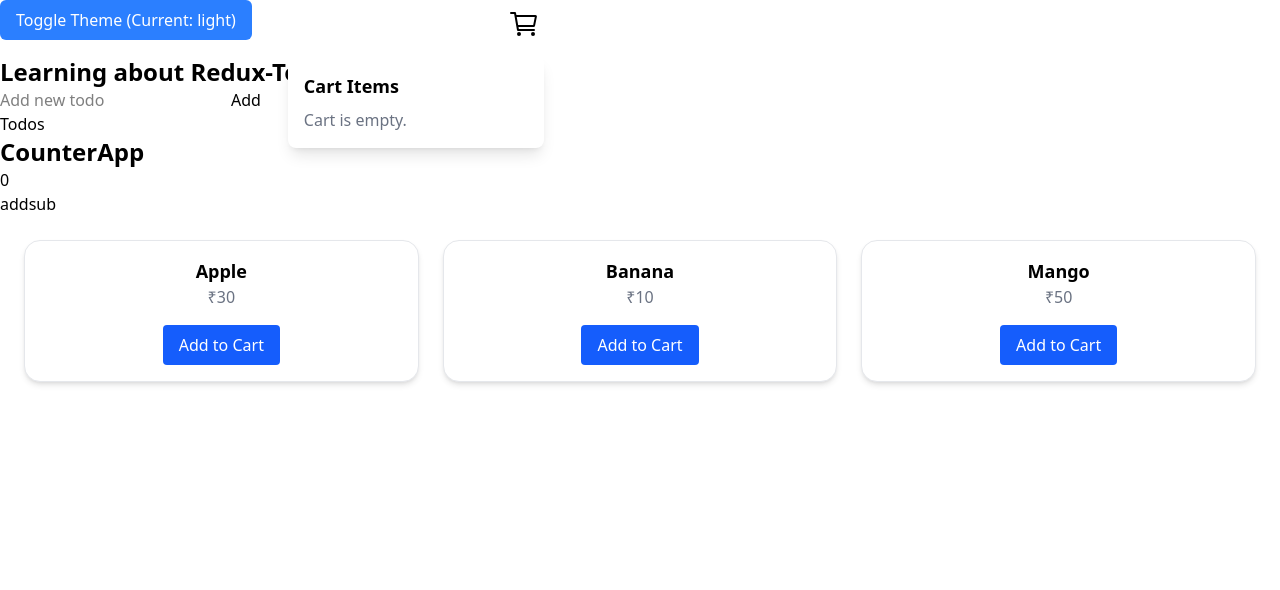
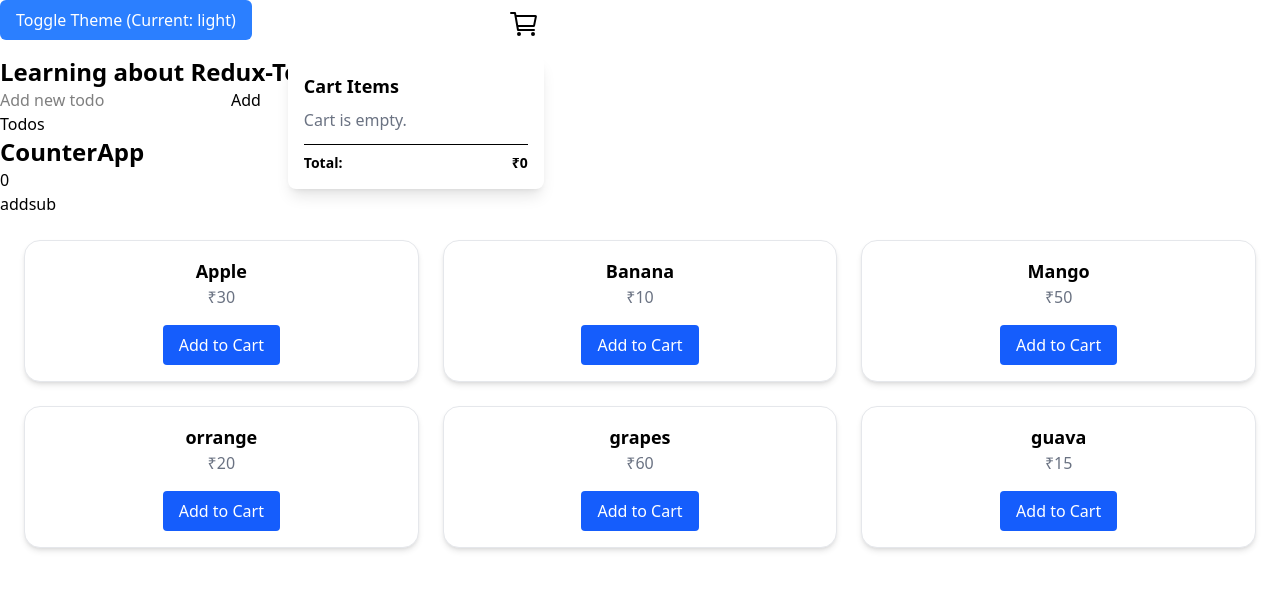
Before and after one commit to codeXchiku/Todo-Redux-toolkit, a React (Vite) app: page / in a window 1280 px wide. Both pictures are taken after a click on the button 523 px from the left and 24 px from the top of the page. Shown: the top 590 px of the page. Built offline with nearby package versions, Linux system fonts and the light colour scheme.

Commit message:
now you can see total cart value and delete cart product also

```diff
--- a/src/App.jsx
+++ b/src/App.jsx
@@ -7,6 +7,8 @@ import { useSelector, useDispatch } from 'react-redux'
 import { toggle } from './features/them/themSlice'
 import { IoCartOutline } from "react-icons/io5";
 import { useEffect, useState } from 'react'
+import { HiOutlineTrash } from "react-icons/hi2";
+import { removeCart } from './features/cart/cartSlice'
 
 const App = () => {
   const [cartCount, setCartCount] = useState()
@@ -56,13 +58,20 @@ const App = () => {
               ) : (
                 <ul className="space-y-2 max-h-48 overflow-y-auto">
                   {cart.map((item, index) => (
-                    <li key={index} className="flex justify-between text-sm dark:text-white">
+                    <li key={index} className="flex items-center justify-between text-sm dark:text-white gap-2">
                       <span>{item.name}</span>
                       <span>₹{item.price}</span>
+                      <button onClick={() => dispatch(removeCart(item.id))}>
+                        <HiOutlineTrash className="text-red-600 w-5 h-5" />
+                      </button>
                     </li>
                   ))}
                 </ul>
               )}
+              <div className="mt-3 border-t pt-2 flex justify-between text-sm font-semibold dark:text-white">
+                <span>Total:</span>
+                <span>₹{cart.reduce((sum, item) => sum + item.price, 0)}</span>
+              </div>
             </div>
           )}
         </div>
--- a/src/components/Cart.jsx
+++ b/src/components/Cart.jsx
@@ -7,6 +7,9 @@ const Cart = () => {
     { id: 1, name: 'Apple', price: 30 },
     { id: 2, name: 'Banana', price: 10 },
     { id: 3, name: 'Mango', price: 50 },
+    { id: 4, name: 'orrange', price: 20 },
+    { id: 5, name: 'grapes', price: 60 },
+    { id: 6, name: 'guava', price: 15 },
   ];
   const dispatch = useDispatch()
   const handleAdd = (id,name,price)=>{
--- a/src/features/cart/cartSlice.js
+++ b/src/features/cart/cartSlice.js
@@ -2,13 +2,16 @@ import { createSlice } from "@reduxjs/toolkit";
 
 const cartSlice = createSlice({
     name:"cart",
-    initialState:[],
+    initialState:JSON.parse(localStorage.getItem("cart")) || [],
     reducers:{
         addCart:(state,action)=>{
             const{id,name,price} = action.payload
             state.push({id,name,price})
         },
-        removeCart:(state,action)=>{}
+        removeCart:(state,action)=>{
+            console.log(action.payload);
+            return state.filter(item => item.id !== action.payload);
+        }
     }
 })
 
--- a/src/store/store.js
+++ b/src/store/store.js
@@ -18,6 +18,7 @@ store.subscribe(() => {
   const state = store.getState();
   localStorage.setItem("todos", JSON.stringify(state.todo.todos));
   localStorage.setItem("theme", state.theme);
+  localStorage.setItem("cart",JSON.stringify(state.cart))
 });
 
 export default store
```
